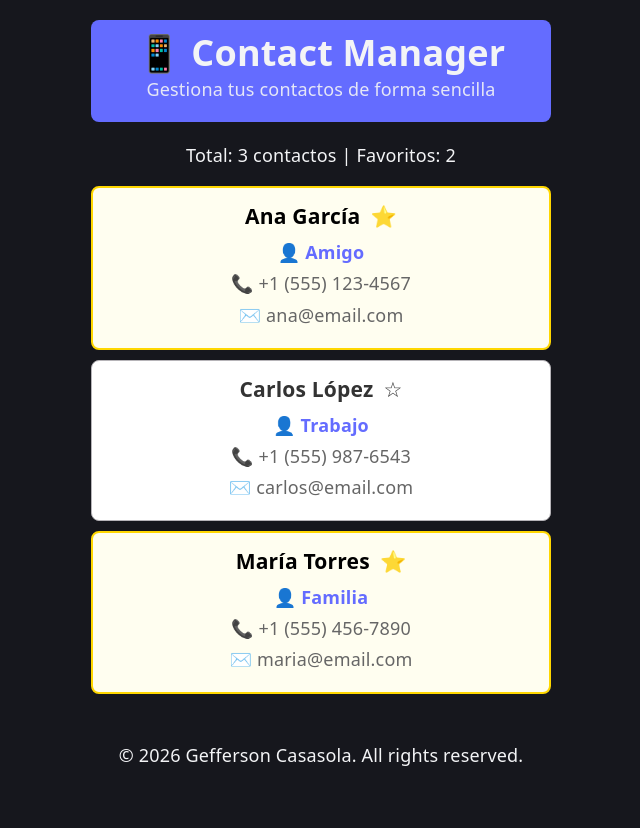
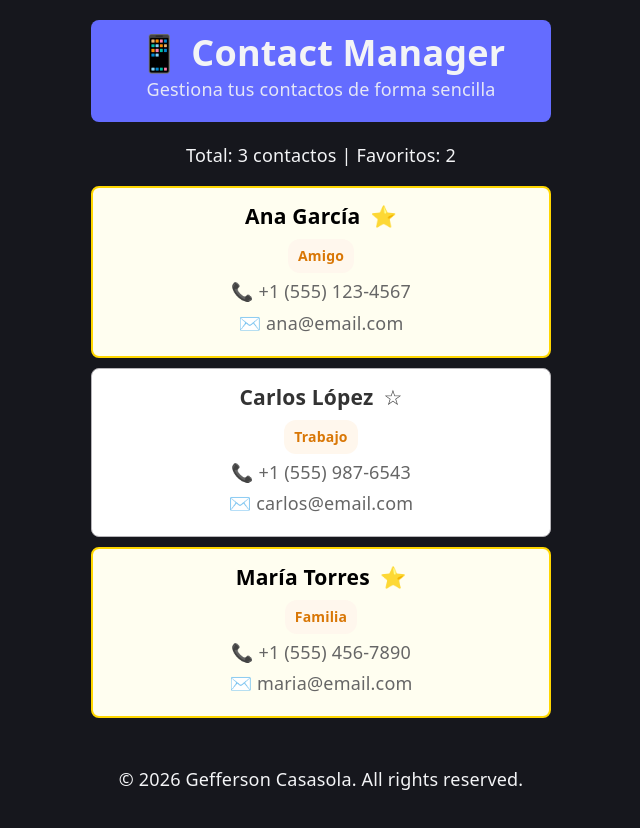
Before and after one commit to Geffrerson7/contact-manager, a React (Vite) app: page / in a window 1280 px wide. Shown: the top 828 px of the page, without its empty margins (319-959 px from the left). Built offline with nearby package versions, Linux system fonts and the light colour scheme.

Commit message:
feat: improve role badge styling

```diff
--- /dev/null
+++ b/src/components/Badge.jsx
@@ -0,0 +1,13 @@
+export default function Badge({ text, color }) {
+  const badgeStyle = {
+    display: "inline-block",
+    padding: "4px 10px",
+    borderRadius: "12px",
+    backgroundColor: "var(--role-bg)",
+    color: color,
+    fontSize: "14px",
+    fontWeight: "600",
+  };
+
+  return <span style={badgeStyle}>{text}</span>;
+}
--- a/src/components/ContactCard.jsx
+++ b/src/components/ContactCard.jsx
@@ -1,3 +1,5 @@
+import Badge from "./Badge";
+
 export default function ContactCard({ name, phone, email, role, isFavorite }) {
   const cardStyle = {
     border: isFavorite
@@ -16,15 +18,9 @@ export default function ContactCard({ name, phone, email, role, isFavorite }) {
         {name}
         <span style={{ marginLeft: "10px" }}>{isFavorite ? "⭐" : "☆"}</span>
       </h3>
-      <p
-        style={{
-          margin: "5px 0",
-          color: "var(--secondary)",
-          fontWeight: "600",
-        }}
-      >
-        👤 {role}
-      </p>
+      <div style={{ margin: "5px 0" }}>
+        <Badge text={role} color="var(--role)" />
+      </div>
       <p style={{ margin: "5px 0", color: "var(--muted-text)" }}>📞 {phone}</p>
       <p style={{ margin: "5px 0", color: "var(--muted-text)" }}>✉️ {email}</p>
     </div>
--- a/src/index.css
+++ b/src/index.css
@@ -12,6 +12,8 @@
   --card-text: #333;
   --muted-text: #666;
   --empty-text: #999;
+  --role: #d97706;
+  --role-bg: #fff7ed;
 
   /* Fonts */
   --sans: system-ui, 'Segoe UI', Roboto, sans-serif;
```
